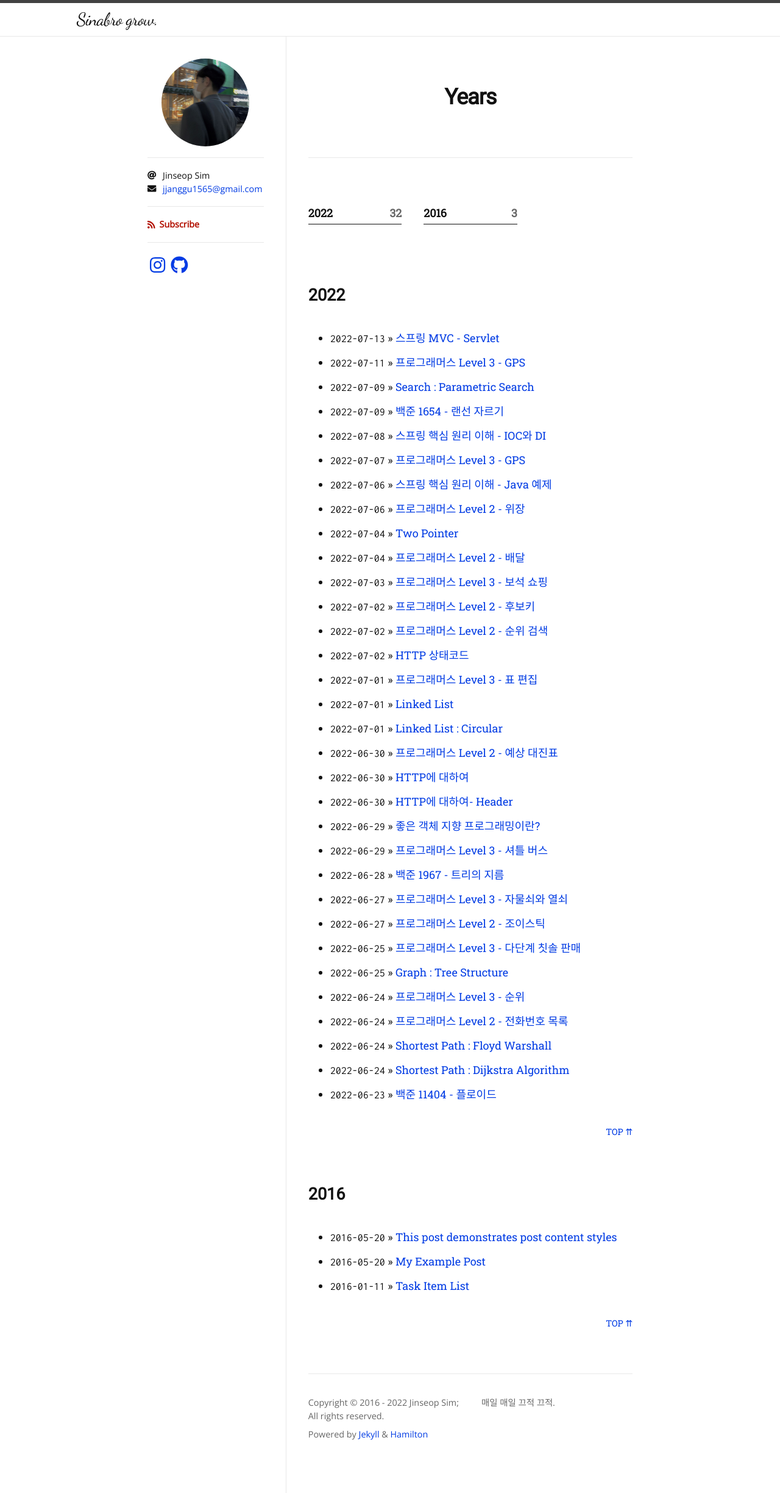
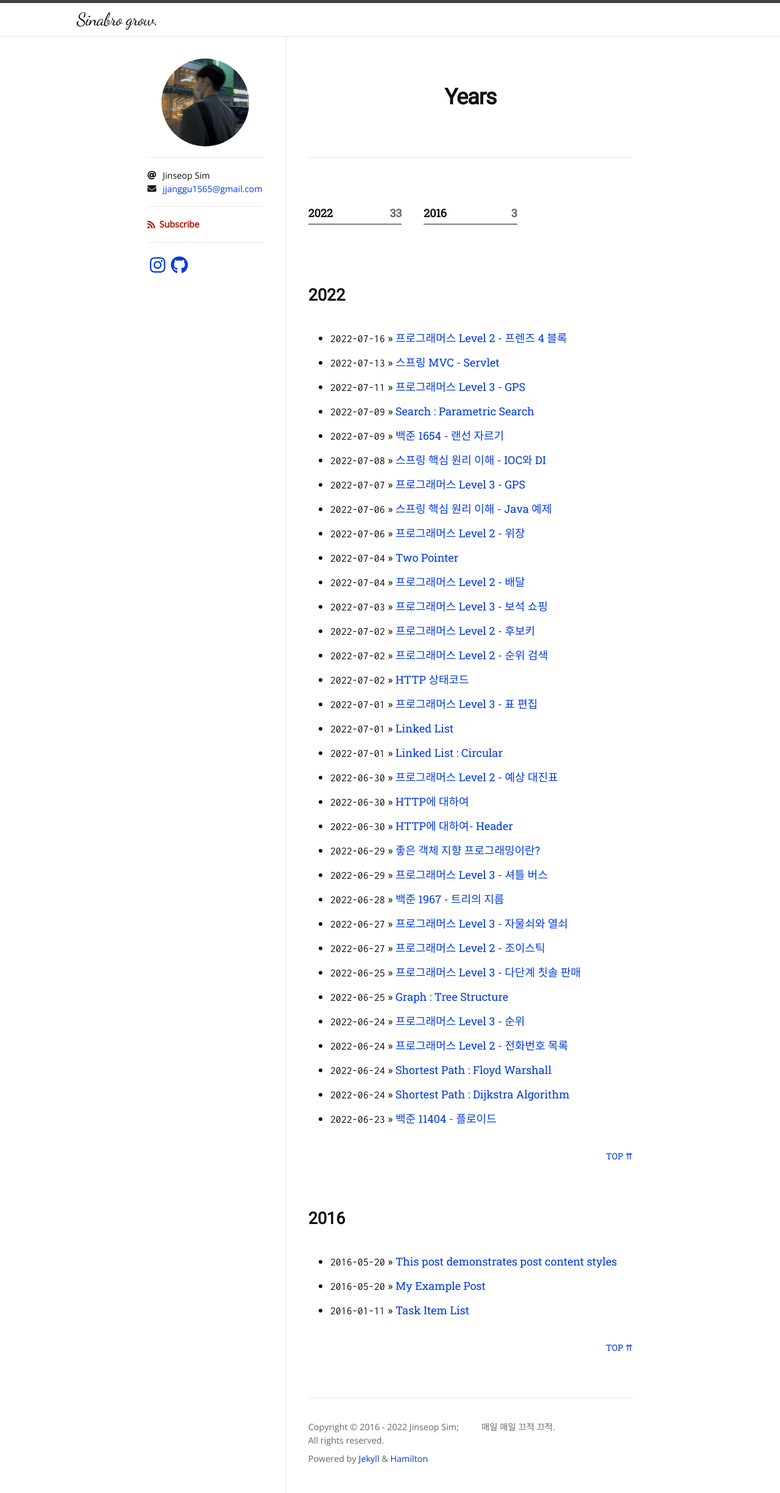
Before and after one commit to Jinseop-Sim/Jinseop-Sim.github.io, a Jekyll site: the page built from years.md, in a window 1280 px wide. Shown: the whole page at 61% size. Built offline with Jekyll 4.4.1, drawn with Linux system fonts in a browser that asks for light colours; nearby versions of some CDN libraries; some web fonts are replaced; some of the changed lines change nothing that is shown.

Commit message:
modify post

```diff
--- /dev/null
+++ b/_posts/2022-07-16-programmes-16.md
@@ -0,0 +1,107 @@
+---
+layout: post
+title: "프로그래머스 Level 2 - 프렌즈 4 블록"
+categories: Programmers
+tags: [cpp]
+author:
+  - Jinseop Sim
+---
+- [프렌즈 4 블록[LEVEL 2]](https://school.programmers.co.kr/learn/courses/30/lessons/17679)
+
+KAKAO 2018 BLIND RECRUITMENT의 구현 문제이다.
+구현은 언제나 세세한 동작의 구현과 최적화가 어려운 것 같다.
+
+먼저 내가 생각한 풀이는 아래와 같다.
+1. 가장 먼저, 참고용 Copy Board를 만들어 놓는다.
+  - Copy Board를 만드는 이유는, Board를 바꿔버리면 겹친 부분을 지울 수 없기 때문이다.
+  - A가 2 x 3으로 6개 겹쳐있다면, 2 x 2가 2개 겹쳐있으니 6개 모두 지워져야 한다.
+  - 하지만 내 풀이에서는 앞 2 x 2를 먼저 #으로 바꿔버리므로, 겹친 부분을 검사할 수 없다.
+2. Copy Board를 2 x 2로 모든 칸을 훑으며 검사한다.
+3. Copy Board의 2 x 2가 모두 같은 칸이라면, Board의 2 x 2를 #으로 바꾼다.
+4. 모두 훑었으면, 공중에 뜬 블럭을 아래로 내린다.
+5. Copy Board에 Board의 모습을 복사한다.
+6. 더 이상 바꿀 2 x 2가 없을 때 까지 위 과정을 반복한다.
+
+예상대로 시간이 굉장히 많이 걸리는 코드였다.
+통과는 했지만, 다른 사람의 최적화 된 풀이들을 좀 더 볼 필요가 있겠다.
+
+### 내 풀이
+{% highlight cpp %}
+#include <string>
+#include <vector>
+using namespace std;
+
+bool no_pop = true;
+void init_map(vector<string>& copy_board, vector<string> board) {
+    copy_board = board;
+}
+
+void can_pop(int st_x, int st_y, vector<string> copy_board, vector<string>& board) {
+    char stand = copy_board[st_x][st_y];
+    if (stand == '#') return;
+
+    for (int i = st_x; i < st_x + 2; i++)
+        for (int j = st_y; j < st_y + 2; j++)
+            if (stand != copy_board[i][j] || copy_board[i][j] == '#') return;
+
+    no_pop = false;
+    for (int i = st_x; i < st_x + 2; i++)
+        for (int j = st_y; j < st_y + 2; j++)
+            board[i][j] = '#';
+}
+
+void pull_down(vector<string>& board) {
+    int iter = 0;
+
+    while (true) {
+        if (iter >= board[0].size()) break;
+
+        bool no_sharp = true;
+        for (int i = board.size()-1; i > 0; i--) {
+            if (board[i][iter] == '#' && board[i - 1][iter] != '#') {
+                no_sharp = false;
+                for (int j = i - 1; j < board.size()-1; j++) {
+                    if (board[j + 1][iter] != '#') break;
+                    swap(board[j][iter], board[j+1][iter]);
+                }
+            }
+        }
+
+        if (board[0][iter] == '#' || no_sharp) iter++;
+    }
+}
+
+int count_blank(vector<string> board) {
+    int cnt = 0;
+
+    for (auto i : board) {
+        for (auto k : i)
+            if (k == '#') cnt++;
+    }
+
+    return cnt;
+}
+
+int solution(int m, int n, vector<string> board) {
+    int answer = 0;
+    vector<string> copy_board;
+
+    init_map(copy_board, board);
+
+    while (true) {
+        no_pop = true;
+
+        for (int i = 0; i < m - 1; i++)
+            for (int j = 0; j < n - 1; j++)
+                can_pop(i, j, copy_board, board);
+
+        pull_down(board);
+
+        copy_board = board;
+        if (no_pop) break;
+    }
+
+    answer = count_blank(board);
+    return answer;
+}
+{% endhightlight %}
```
Also changed, not shown: _posts/2022-07-13-servlet.md (line endings or trailing spaces).
